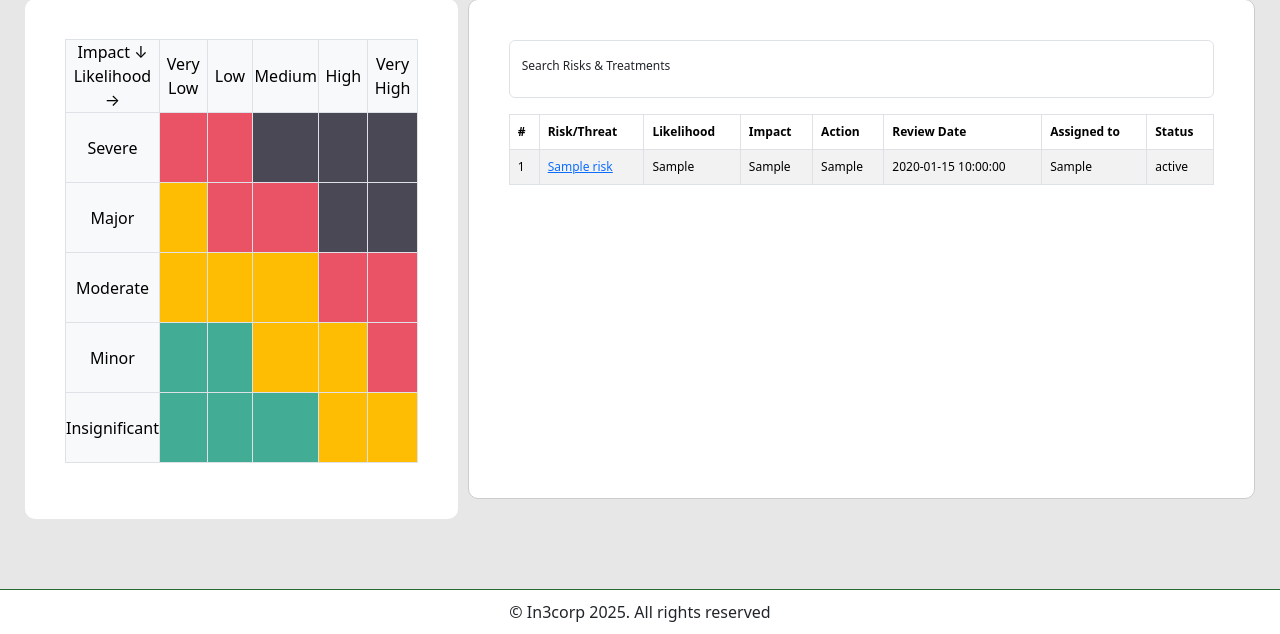
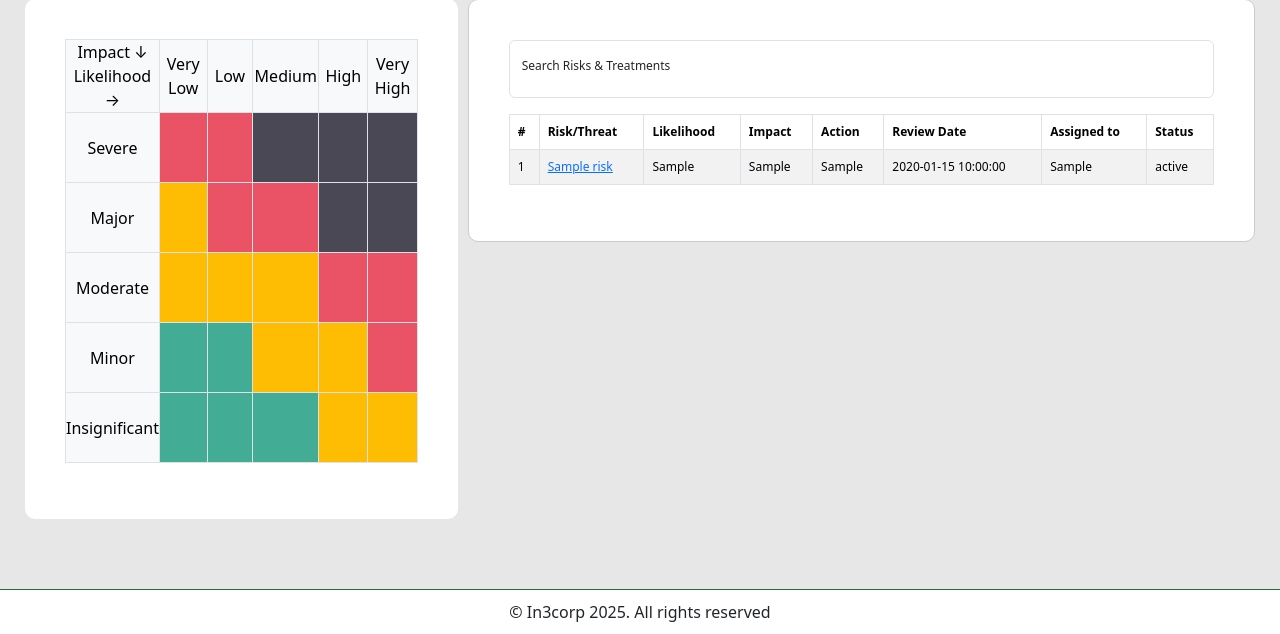
Before and after one commit to sidmrlazy/isocorp, a PHP site: page /risks-treatments.php in a window 1280 px wide. Shown: the part 166-800 px from the top of the page. Run offline with PHP 8.4, Linux system fonts and the light colour scheme; tables that the repository leaves empty or names only in its code hold one stand-in row (values such as "Sample post"); data that the repository does not hold is empty; some libraries are stand-ins or nearby versions.

Commit message:
modified:   risks-treatments.php

```diff
--- a/risks-treatments.php
+++ b/risks-treatments.php
@@ -109,7 +109,7 @@ $color_map = [
         </div>
 
         <!-- =========== RISKS DETAILS =========== -->
-        <div class="table-responsive table-container" style="margin: 5px; flex: 2; height: 500px; overflow-y: auto; border: 1px solid #ccc;">
+        <div class="table-responsive table-container" style="margin: 5px; flex: 2; height: max-content !important; overflow-y: auto; border: 1px solid #ccc;">
             <?php if ($user_role === '1') { ?>
                 <button class="btn btn-sm btn-outline-success mb-3" data-bs-toggle="modal" data-bs-target="#addRiskModal">Add Risk/Threat</button>
             <?php } ?>
```
